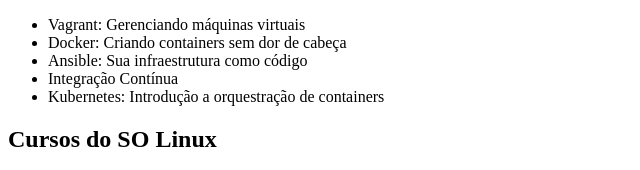
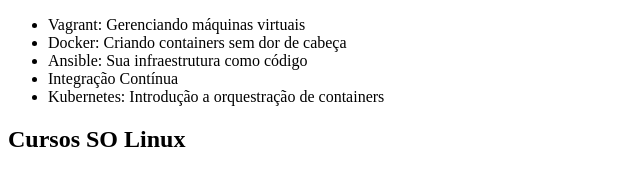
Before and after one commit to eliansamuel/Alura-Git, a plain HTML site: page index.html in a window 1280 px wide. Shown: the top 170 px of the page, 0-640 px from the left. Drawn offline with Linux system fonts and the light colour scheme.

Commit message:
Modificando título do SO Linux

```diff
--- a/index.html
+++ b/index.html
@@ -13,7 +13,7 @@
         <li>Kubernetes: Introdução a orquestração de containers</li>
     </ul>
 
-    <h2>Cursos do SO Linux</h2>
+    <h2>Cursos SO Linux</h2>
     <dl>
         <dt>Linux I</dt>
         <dd>Conhecendo e utilizando o terminal</dd>
```
